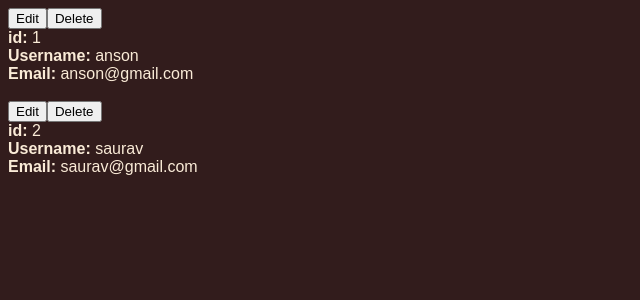
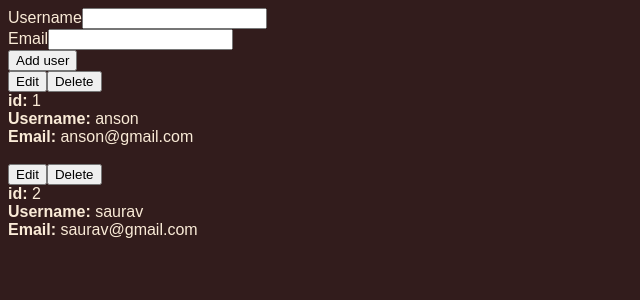
Before and after one commit to sauravcell/react-project, a React (Vite) app: page / in a window 1280 px wide. Shown: the top 300 px of the page, without its empty margins (0-640 px from the left). Built offline with nearby package versions, Linux system fonts and the light colour scheme.

Commit message:
completed adding elements to array with state.

```diff
--- a/src/app.jsx
+++ b/src/app.jsx
@@ -4,7 +4,10 @@ import { useState } from "react"
 import { UserDetails } from "./components/UserDetails";
 
 export default function App() {
-	const [users, setUsers] = useState([
+	const [username, setUsername] = useState("");	//used to create new username in add operation
+	const [email, setEmail] = useState("");			//used to create new email in add operation
+	const [counter, setCounter] = useState(3);		//used to assign an id by the system in add operation.(default value is set to 3 bcz array already has 2 elements)
+	const [users, setUsers] = useState([			//used to perform edit operations in users array
 		{
 			id: 1,
 			username: "anson",
@@ -19,10 +22,37 @@ export default function App() {
 
 	return (
 		<div>
-			{console.log(users)}
+			<form onSubmit={(e) => {
+				e.preventDefault();
+				const newUser = {
+					id: counter,
+					username,
+					email
+				};
+				setCounter((currentCounter) => currentCounter + 1);
+				setUsers((currentUsersState) => [...currentUsersState, newUser]);
+			}}>
+				<div>
+					<label htmlFor="username">Username</label>
+					<input name="username" id="username" value={username}
+						onChange={(e) => {
+							setUsername(e.target.value);
+						}} />
+				</div>
+				<div>
+					<label htmlFor="email">Email</label>
+					<input name="email" id="email"
+						onChange={(e) => {
+							setEmail(e.target.value)
+						}} />
+				</div>
+				<button>Add user</button>
+			</form>
+
 			{users.map((user) =>
-				(<UserDetails key={user.id} user={user} setUsers={setUsers} />)
+				(<UserDetails key={user.id} user={user} setUsers={setUsers} />) 	//never to use the index of array as key, it creates much problems and bugs while adding data like forms to be submit on backend.
 			)}
+
 		</div>
 	)
 }
--- a/src/components/UserDetails.jsx
+++ b/src/components/UserDetails.jsx
@@ -1,11 +1,10 @@
 import PropTypes from "prop-types"
 import { useState } from "react"
 
-export function UserDetails({ user, setUsers }) {
-
-	const [isEditing, setIsEditing] = useState(false);
-	const [username, setUsername] = useState(user.username);
-	const [email, setEmail] = useState(user.email)
+export function UserDetails({ user, setUsers }) {		//setUsers hook is passed to child component to modify users array using edit & delete operation
+	const [isEditing, setIsEditing] = useState(false);			//used to track if client is editing
+	const [username, setUsername] = useState(user.username);	//used to update username in edit operation
+	const [email, setEmail] = useState(user.email);				//used to update username in edit operation
 
 //"EDIT || DELETE || SAVE" operations are done in immutable manner. filter & map is used to achieve immutability bcz they returns a new array using the present array.
 	return (
```
